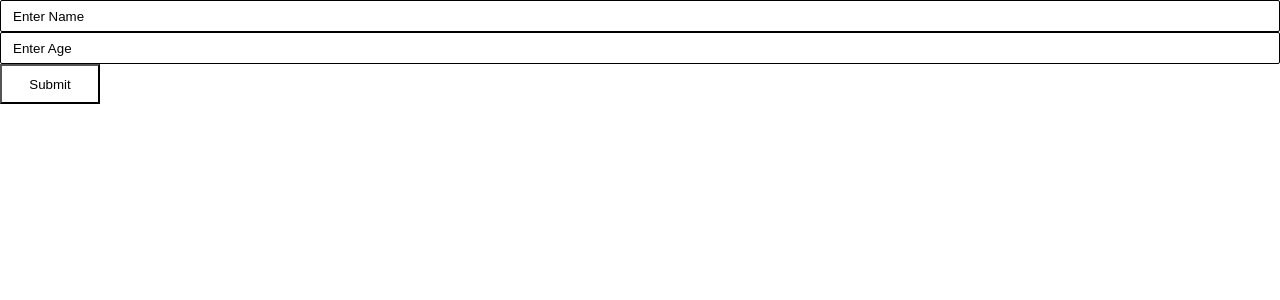
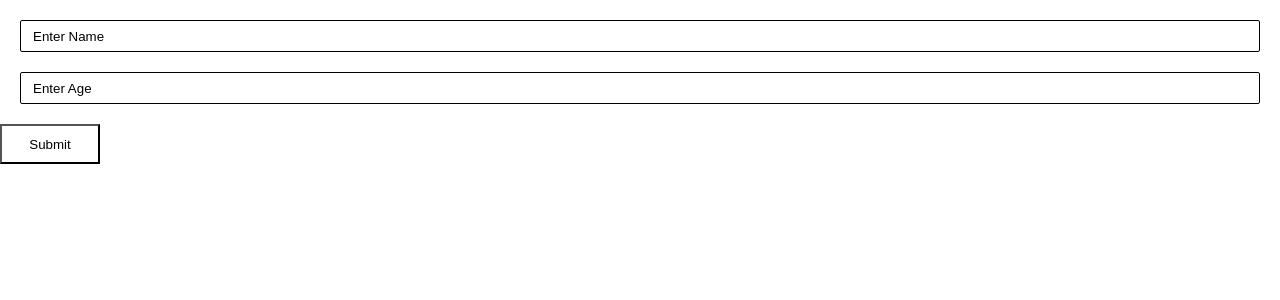
Before and after one commit to cynthia22ekm/React-TypeScript, a React (Create React App) app in the folder basics/: page / in a window 1280 px wide. Shown: the top 300 px of the page. Built offline with nearby package versions, Linux system fonts and the light colour scheme.

Commit message:
Provided margin totextinput

```diff
--- a/basics/src/Practise/SimpleForm.tsx
+++ b/basics/src/Practise/SimpleForm.tsx
@@ -1,4 +1,5 @@
 import React, { useState } from "react";
+import styled from "styled-components";
 import Button from "../Components/Button";
 import TextInput from "../Components/TextInput";
 
@@ -8,7 +9,6 @@ const SimpleForm: React.FC = () => {
 
   const SetNameHandler = (event: React.ChangeEvent<HTMLInputElement>) => {
     setName(event.target.value);
-    console.log("Entered value is ", name);
   };
 
   const SetAgeHandler = (event: React.ChangeEvent<HTMLInputElement>) => {
@@ -21,16 +21,20 @@ const SimpleForm: React.FC = () => {
     console.log("The age is ", age);
   };
 
+  const StyledTextInput = styled(TextInput)`
+    margin: 20px;
+  `;
+
   return (
     <form onSubmit={FormSubmitHandler}>
-      <TextInput
+      <StyledTextInput
         type={"text"}
         placeholder={"Enter Name"}
         clearable={true}
         value={name}
         onChange={SetNameHandler}
       />
-      <TextInput
+      <StyledTextInput
         type={"text"}
         placeholder={"Enter Age"}
         clearable={true}
```
